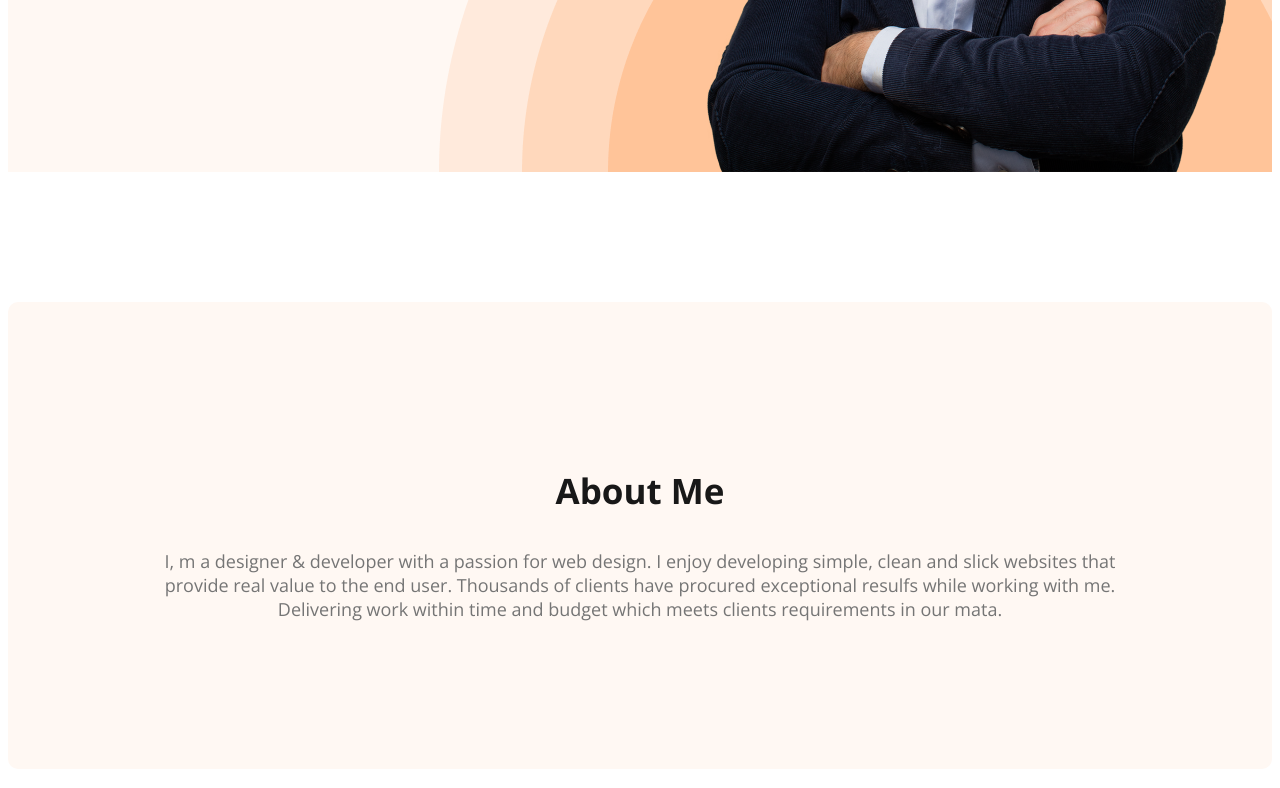
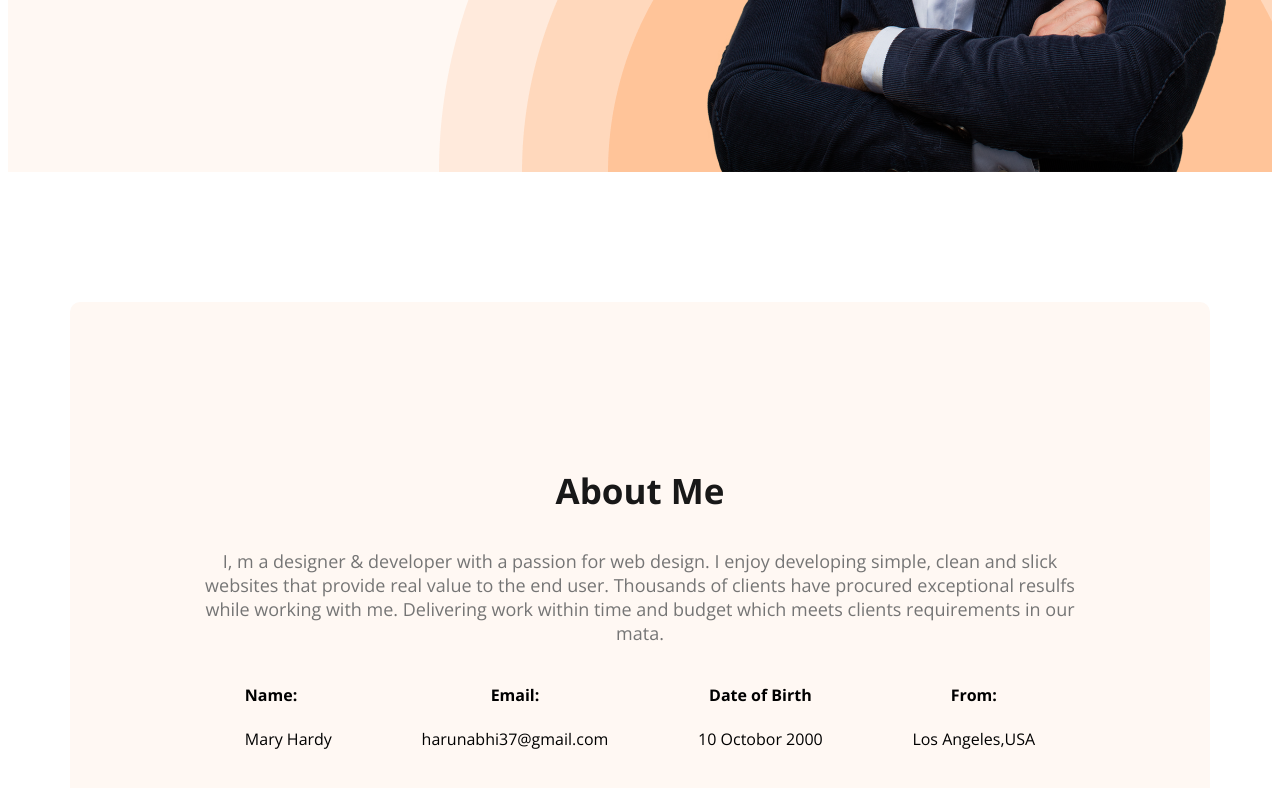
Before and after one commit to harunabhi/web-developer, a plain HTML site: page index.html in a window 1280 px wide. Shown: the part 693-1481 px from the top of the page. Drawn offline with nearby package versions, Linux system fonts and the light colour scheme.

Commit message:
added about information

```diff
--- a/index.html
+++ b/index.html
@@ -41,6 +41,27 @@
         <section class="about">
             <h3 class="section-tittle">About Me</h3>
             <p class="section-description">I, m a designer & developer with a passion for web design. I enjoy developing simple, clean and slick websites that provide real value to the end user. Thousands of clients have procured exceptional resulfs while working with me. Delivering work within time and budget which meets clients requirements in our mata.</p>
+            <div class="about-info-container">
+                <div>
+                <h4 class="info-tittle">Name:</h4>
+                <p class="info-description">Mary Hardy</p>
+
+
+            </div>
+            <div class="about-info">
+                <h4 class="info-tittle">Email:</h4>
+                <p class="info-description">harunabhi37@gmail.com</p>
+
+            </div>
+            <div class="about-info">
+                <h4 class="info-tittle">Date of Birth</h4>
+                <p class="info-description">10 Octobor 2000</p>
+            </div>
+            <div class="about-info">
+                <h4 class="info-tittle">From:</h4>
+                <p class="info-description">Los Angeles,USA</p>
+            </div>
+            </div>
 
         </section>
 
--- a/styles/portfolio.css
+++ b/styles/portfolio.css
@@ -90,3 +90,14 @@ text-align: center;
 
 font-size: 18px;
 }
+main{
+    max-width: 1140px;
+    margin: 0 auto;
+}
+.about-info-container{
+    display: flex;
+    justify-content: space-around;
+}
+ .about-info{
+    text-align: center;
+}
```
